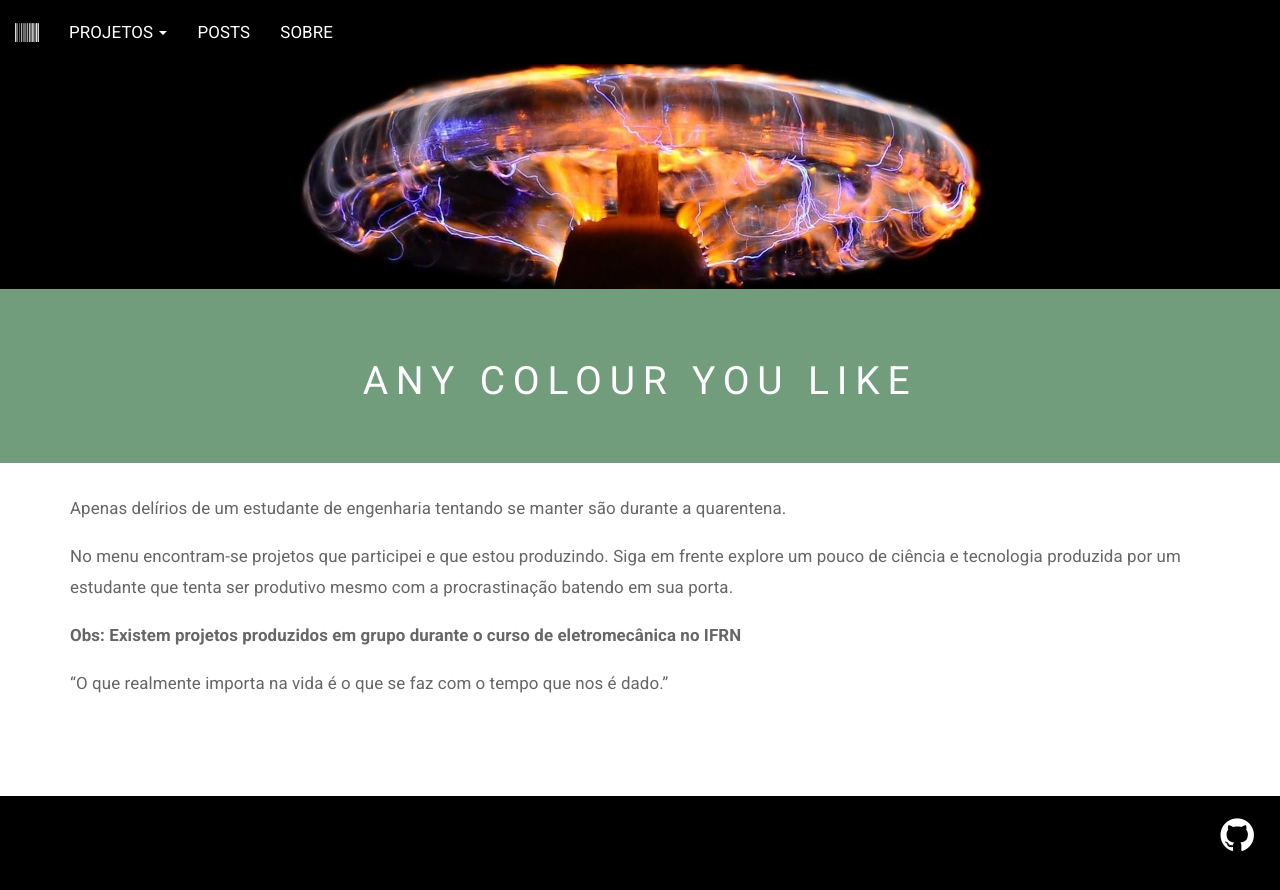
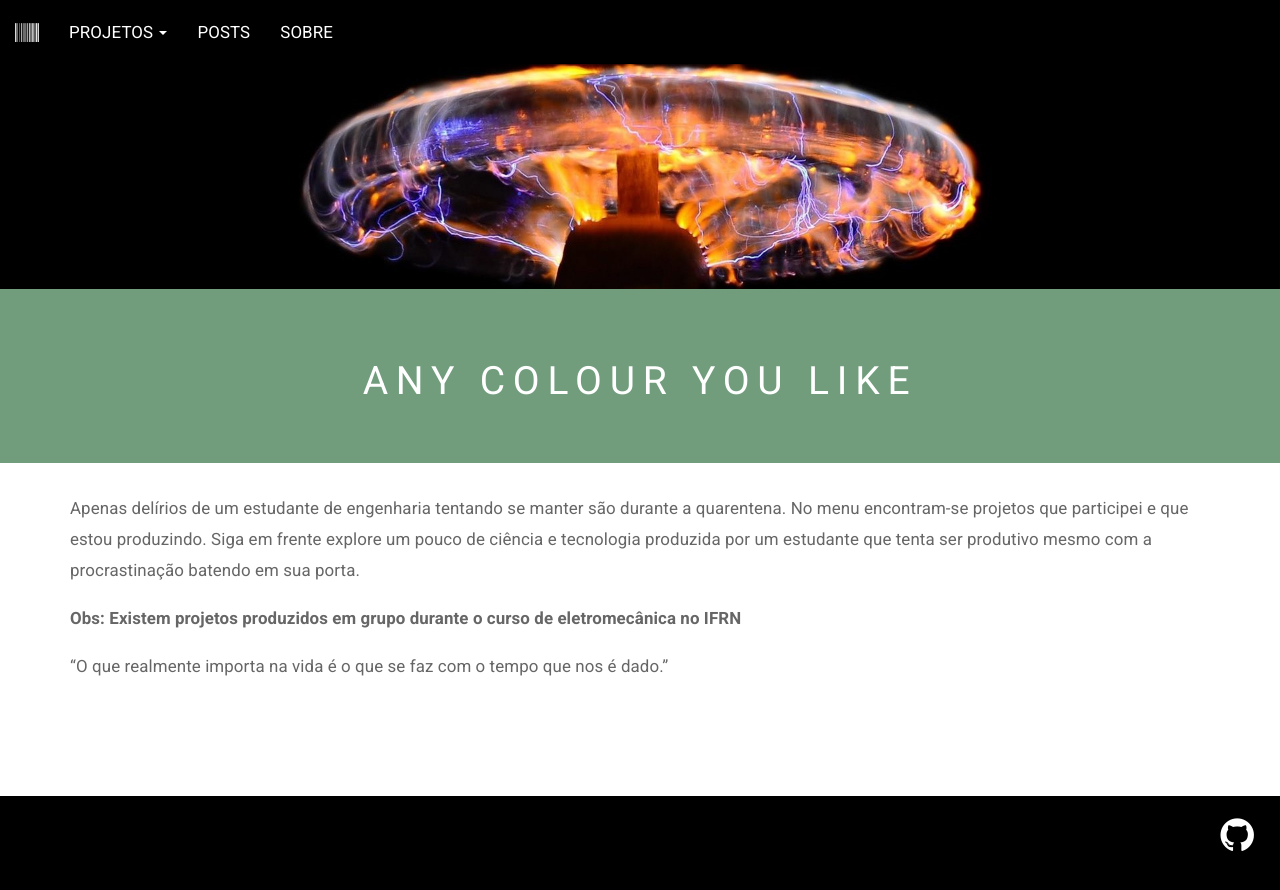
Before and after one commit to mvsn-ufrn/mvsn-ufrn.github.io, a Jekyll site: the page built from index.html, in a window 1280 px wide. Shown: the top 890 px of the page. Built offline with Jekyll 4.4.1, drawn with Linux system fonts in a browser that asks for light colours; the list of posts is cut into pages by our own code.

```diff
--- a/index.html
+++ b/index.html
@@ -5,9 +5,7 @@ description:  Apenas delírios de um estudante de engenharia tentando se manter
 comments: false
 ---
 
- <p>Apenas delírios de um estudante de engenharia tentando se manter são durante a quarentena.</p>
-
-<p>No menu encontram-se projetos que participei e que estou produzindo. Siga em frente explore um pouco de ciência e tecnologia produzida por um estudante que tenta ser produtivo mesmo com a procrastinação batendo em sua porta. </p>
+ <p>Apenas delírios de um estudante de engenharia tentando se manter são durante a quarentena. No menu encontram-se projetos que participei e que estou produzindo. Siga em frente explore um pouco de ciência e tecnologia produzida por um estudante que tenta ser produtivo mesmo com a procrastinação batendo em sua porta. </p>
 
 <p><b>Obs: Existem projetos produzidos em grupo durante o curso de eletromecânica no IFRN</b></p>
 
```
